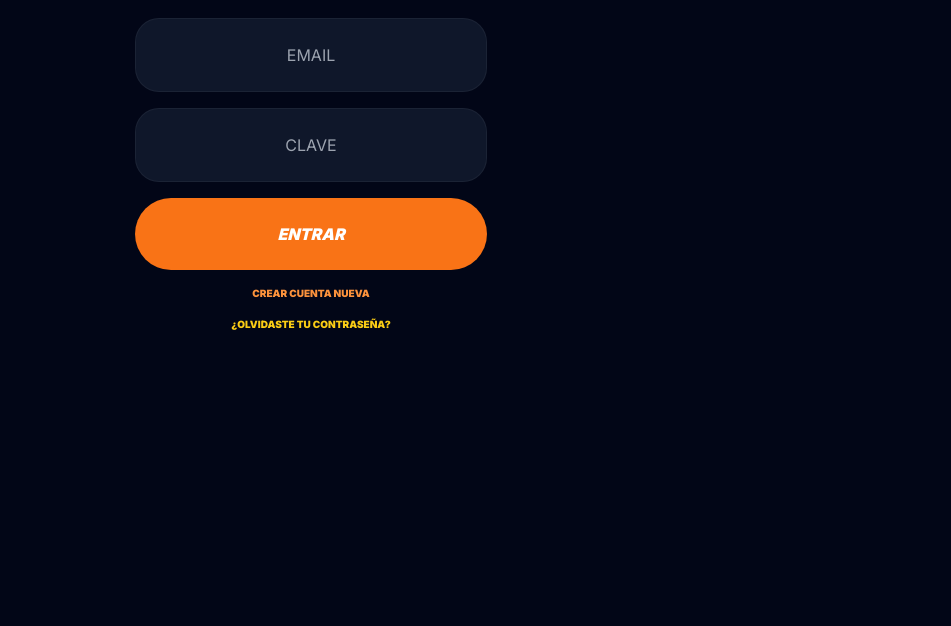
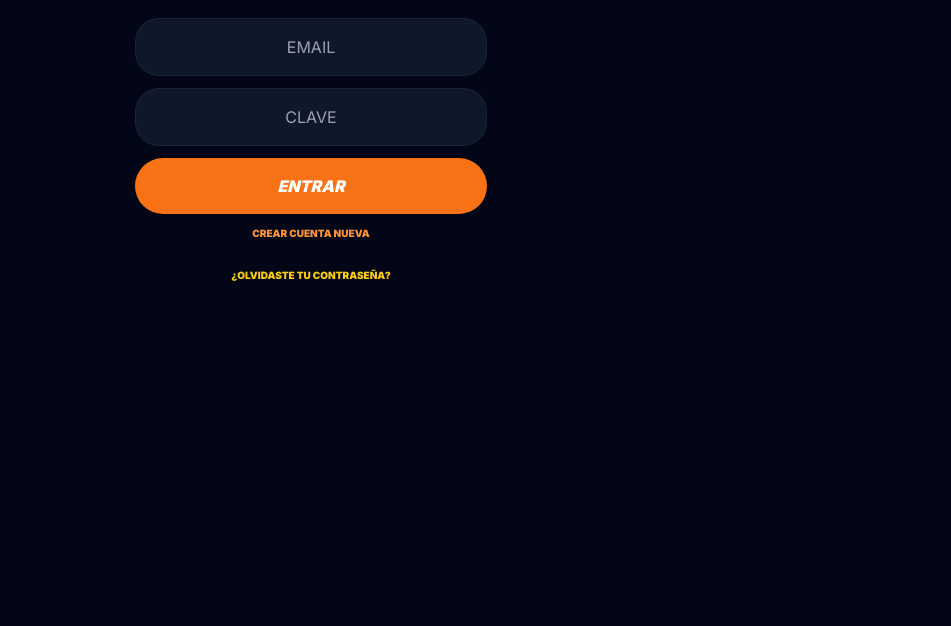
Before and after one commit to cumorahnet/Mi-Entrenador-Saludable, a website: page index.html in a window 1280 px wide. Shown: the part 174-800 px from the top of the page, without its empty margins (329-1280 px from the left). Drawn offline with nearby package versions, Linux system fonts and the light colour scheme; no server answers; a small style sheet from the web is missing.

Commit message:
Actualización

```diff
--- a/index.html
+++ b/index.html
@@ -128,12 +128,26 @@
         /* Mantiene las acciones de acceso visibles en teléfonos bajos. */
         .auth-screen {
             min-height: 0;
+            height: 100vh;
+            height: 100dvh;
             padding-top: max(2rem, env(safe-area-inset-top));
             padding-bottom: max(1rem, env(safe-area-inset-bottom));
+        }
+        .auth-cancel {
+            top: max(1rem, env(safe-area-inset-top));
+            z-index: 50;
         }
         .auth-actions {
             overscroll-behavior: contain;
             padding-bottom: max(1rem, env(safe-area-inset-bottom));
+        }
+        .auth-recovery {
+            min-height: 44px;
+            position: sticky;
+            bottom: 0;
+            z-index: 20;
+            border-radius: 9999px;
+            background: #020617;
         }
         @media (max-height: 700px) {
             .auth-screen { padding-top: max(1rem, env(safe-area-inset-top)); }
@@ -220,7 +234,7 @@
 
         const APP_ID = "mientrenador-v3";
         const APP_TITLE = "Mi Entrenador Saludable";
-        const APP_VERSION = "2.10";
+        const APP_VERSION = "2.11";
 
         const WARMUP_STEPS = [
             { label: 'TOBILLO DERECHO', voice: 'Tobillo derecho' },
@@ -1661,7 +1675,7 @@
             );
 
             return React.createElement('div', { className:"auth-screen relative h-full flex flex-col items-center overflow-hidden bg-slate-950 px-4 text-center" },
-                React.createElement('button', { type:"button", onClick:()=>setIsClosed(true), className:"absolute right-4 top-4 rounded-full border border-white/10 bg-slate-900/80 px-3 py-2 text-[10px] uppercase font-black text-slate-300" }, "✕ CANCELAR"),
+                React.createElement('button', { type:"button", onClick:()=>setIsClosed(true), className:"auth-cancel absolute right-4 rounded-full border border-white/10 bg-slate-900/95 px-3 py-2 text-[10px] uppercase font-black text-slate-300" }, "✕ CANCELAR"),
                 React.createElement('div', { className:"shrink-0" },
                     React.createElement('div', { className:"auth-logo text-7xl mb-3" }, "🏃‍♂️"),
                     React.createElement('h1', { className:"auth-title text-4xl font-black italic uppercase text-white" }, APP_TITLE),
@@ -1675,12 +1689,12 @@
                             React.createElement('button', { type:"button", onClick:()=>setShowPasswordRecovery(false), className:"w-full text-orange-400 text-[10px] uppercase font-black", disabled:loadingAuth }, "VOLVER A INICIAR SESIÓN")
                         )
                     ) : (
-                        React.createElement('form', { onSubmit:handleAuth, className:"space-y-4" },
-                            React.createElement('input', { type:"email", placeholder:"EMAIL", className:"w-full p-6 bg-slate-900 border border-white/5 rounded-[1.5rem] text-center text-white outline-none", value:email, onChange:e=>setEmail(e.target.value), required:true, disabled:loadingAuth }),
-                            React.createElement('input', { type:"password", placeholder:"CLAVE", className:"w-full p-6 bg-slate-900 border border-white/5 rounded-[1.5rem] text-center text-white outline-none", value:pass, onChange:e=>setPass(e.target.value), required:true, disabled:loadingAuth }),
-                            React.createElement('button', { type:"submit", className:"w-full bg-orange-500 py-6 rounded-full font-black uppercase text-white active:scale-95 italic", disabled:loadingAuth }, isReg ? (loadingAuth ? 'REGISTRANDO...' : 'REGISTRARSE') : (loadingAuth ? 'ENTRANDO...' : 'ENTRAR')),
+                        React.createElement('form', { onSubmit:handleAuth, className:"space-y-3" },
+                            React.createElement('input', { type:"email", placeholder:"EMAIL", className:"w-full p-4 bg-slate-900 border border-white/5 rounded-[1.5rem] text-center text-white outline-none", value:email, onChange:e=>setEmail(e.target.value), required:true, disabled:loadingAuth }),
+                            React.createElement('input', { type:"password", placeholder:"CLAVE", className:"w-full p-4 bg-slate-900 border border-white/5 rounded-[1.5rem] text-center text-white outline-none", value:pass, onChange:e=>setPass(e.target.value), required:true, disabled:loadingAuth }),
+                            React.createElement('button', { type:"submit", className:"w-full bg-orange-500 py-4 rounded-full font-black uppercase text-white active:scale-95 italic", disabled:loadingAuth }, isReg ? (loadingAuth ? 'REGISTRANDO...' : 'REGISTRARSE') : (loadingAuth ? 'ENTRANDO...' : 'ENTRAR')),
                             React.createElement('button', { type:"button", onClick:()=>setIsReg(!isReg), className:"text-orange-400 text-[10px] uppercase font-black block w-full", disabled:loadingAuth }, isReg ? 'YA TENGO CUENTA' : 'CREAR CUENTA NUEVA'),
-                            React.createElement('button', { type:"button", onClick:()=>setShowPasswordRecovery(true), className:"text-yellow-400 text-[10px] uppercase font-black block w-full", disabled:loadingAuth }, "¿OLVIDASTE TU CONTRASEÑA?")
+                            React.createElement('button', { type:"button", onClick:()=>setShowPasswordRecovery(true), className:"auth-recovery text-yellow-400 text-[10px] uppercase font-black block w-full", disabled:loadingAuth }, "¿OLVIDASTE TU CONTRASEÑA?")
                         )
                     )
                 )
```
Also changed, not shown: www/index.html (+21 -7 lines).
